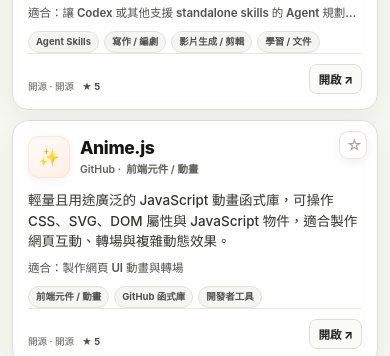
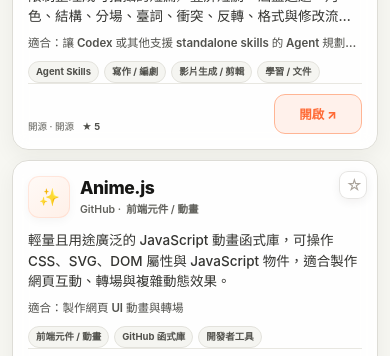
Before and after one commit to qookey109-pixel/ai-resource-hub, a plain HTML site: page index.html in a window 390 px wide. Shown: the part 1203-1559 px from the top of the page. Drawn offline with Linux system fonts and the light colour scheme; animation ran at ten frames a second.

Commit message:
Increase resource open target and card affordance

```diff
--- a/css/resource-detail.css
+++ b/css/resource-detail.css
@@ -6,23 +6,36 @@
   flex: 0 0 auto;
 }
 
-.details {
-  min-height: 28px;
-  border: 1px solid var(--line-strong);
-  border-radius: 8px;
-  padding: 0 9px;
-  background: #fff;
-  color: #64645f;
+.card[data-detail-trigger="true"] {
   cursor: pointer;
-  font-size: 11px;
-  font-weight: 750;
 }
 
-.details:hover,
-.details:focus-visible {
+.card[data-detail-trigger="true"]:focus-visible {
+  outline: 3px solid rgba(255, 106, 53, .22);
+  outline-offset: 3px;
   border-color: #ffb594;
+}
+
+.card[data-detail-trigger="true"] .visit {
+  display: inline-flex;
+  min-width: 76px;
+  min-height: 36px;
+  align-items: center;
+  justify-content: center;
+  border: 1px solid #ffb594;
+  border-radius: 10px;
+  padding: 0 14px;
   background: var(--accent-soft);
   color: var(--accent);
+  font-size: 12px;
+  font-weight: 850;
+  text-decoration: none;
+}
+
+.card[data-detail-trigger="true"] .visit:hover,
+.card[data-detail-trigger="true"] .visit:focus-visible {
+  border-color: #ff8f60;
+  background: #ffe8dd;
   outline: none;
 }
 
@@ -312,9 +325,12 @@ body.resource-detail-open {
     gap: 5px;
   }
 
-  .details,
-  .visit {
-    min-height: 30px;
+  .card[data-detail-trigger="true"] .visit {
+    min-width: 88px;
+    min-height: 40px;
+    padding: 0 16px;
+    border-radius: 11px;
+    font-size: 12.5px;
   }
 
   .resource-detail-dialog {
```
